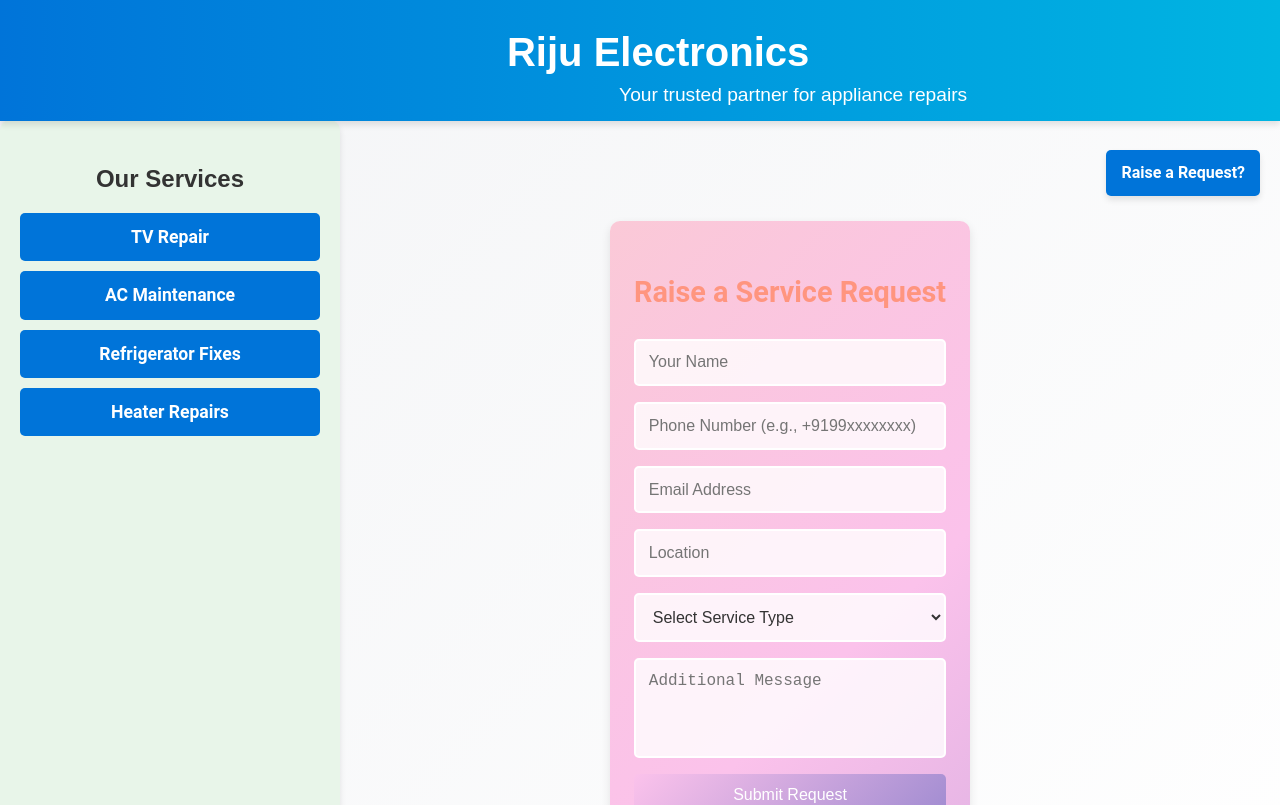
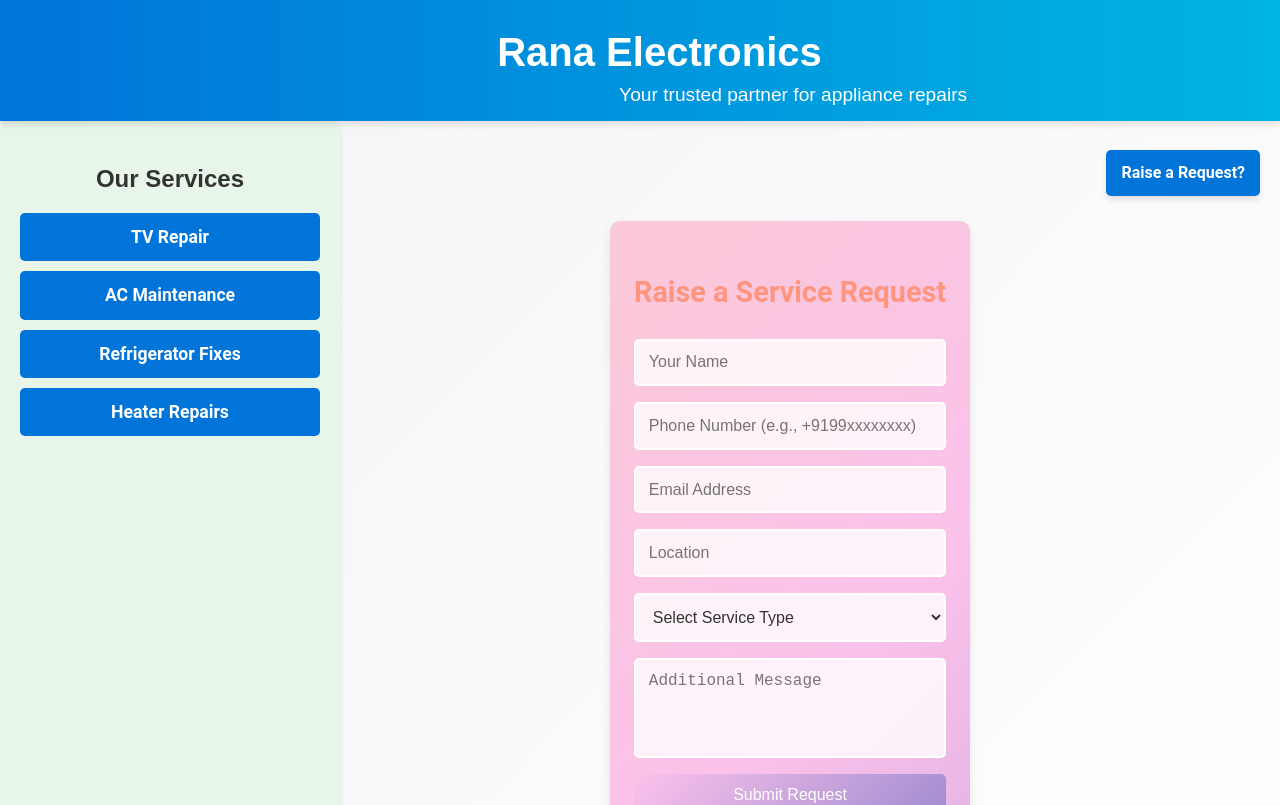
Before and after one commit to CoderAvijit/electra-mate, a React (Create React App) app: page /request-form in a window 1280 px wide. Shown: the top 805 px of the page. Built offline with nearby package versions, Linux system fonts and the light colour scheme.

Commit message:
Name Chnage

```diff
--- a/src/App.js
+++ b/src/App.js
@@ -16,7 +16,7 @@ function App() {
       <SpeedInsights/>
       <div className="App">
         <header className="header">
-          <h1>Riju Electronics</h1>
+          <h1>Rana Electronics</h1>
           <p>Your trusted partner for appliance repairs</p>
           <Link to="/request-form" className="raise-request">
             Raise a Request?
@@ -61,9 +61,9 @@ function HomePage() {
   return (
     <div className="home-page">
       <section className="welcome">
-        <h2>Welcome to Riju Electronics</h2>
+        <h2>Welcome to Rana Electronics</h2>
         <p>
-          At Riju Electronics, we specialize in delivering exceptional appliance repair services
+          At Rana Electronics, we specialize in delivering exceptional appliance repair services
           to ensure your devices are back up and running in no time. With a team of expert
           technicians and a commitment to quality, we are your go-to solution for reliable
           and affordable repairs.
```
